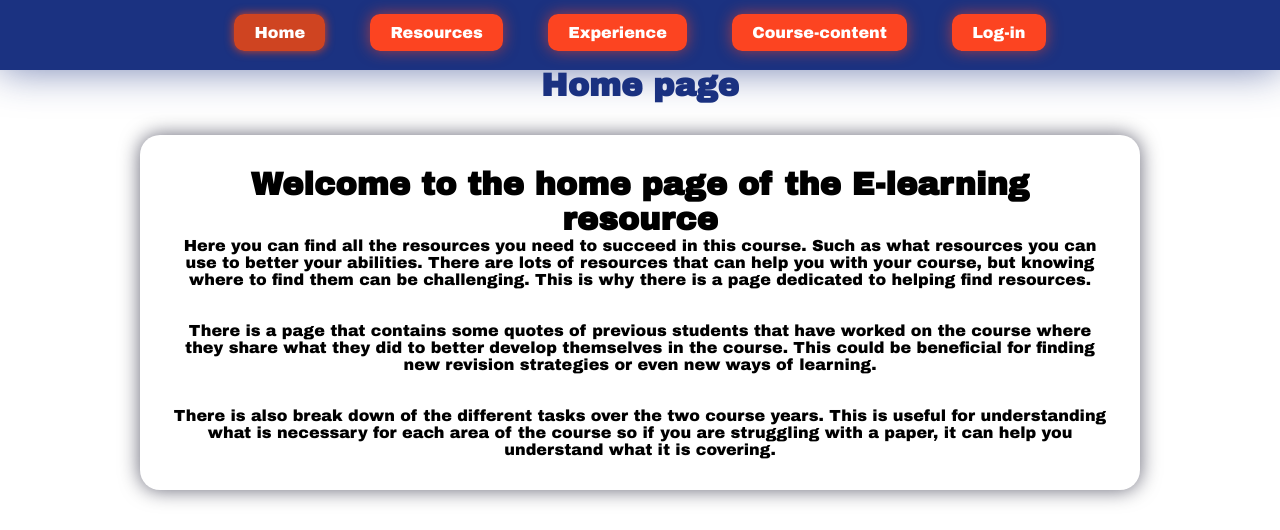
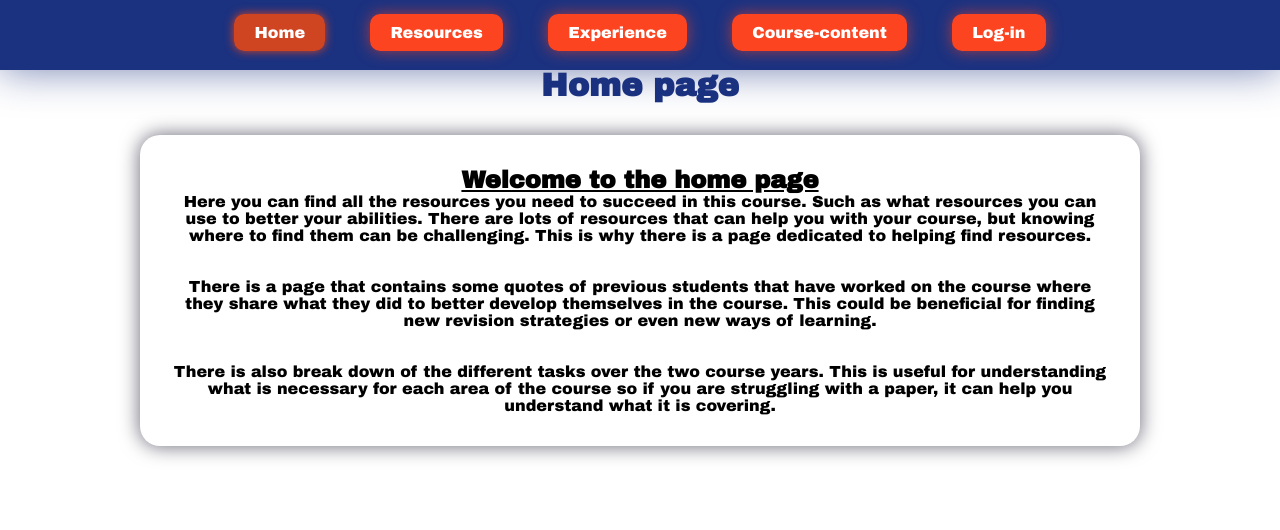
Before and after one commit to theHappyMonke/E-learning-resource, a Flask app: page / in a window 1280 px wide. Shown: the top 530 px of the page. Run offline with Flask 3, Linux system fonts and the light colour scheme.

Commit message:
shortened the home title

```diff
--- a/templates/home.html
+++ b/templates/home.html
@@ -5,7 +5,7 @@
 {% block content %}
     <h1 id="page-title">Home page</h1>
     <div class="content">
-        <h1>Welcome to the home page of the E-learning resource</h1>
+        <h2 class="topic-title">Welcome to the home page</h2>
         <p>Here you can find all the resources you need to succeed in this course. Such as what resources you can use to better your abilities. There are lots of resources that can help you with your course, but knowing where to find them can be challenging. This is why there is a page dedicated to helping find resources.</p>
         <br>
         <br>
```
